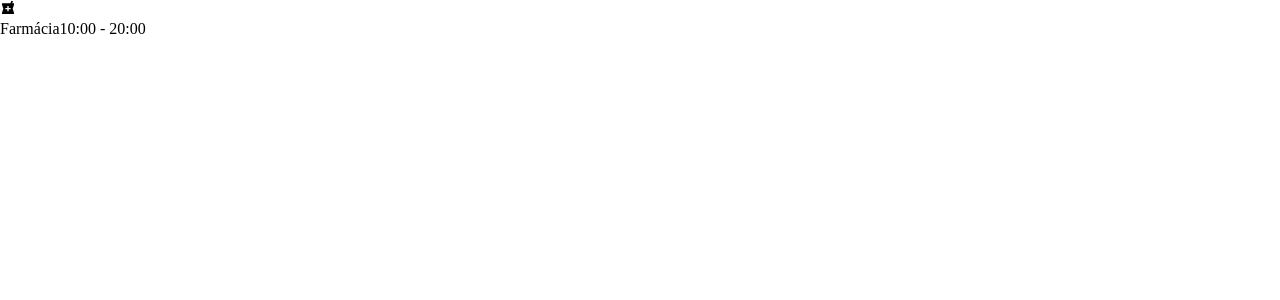
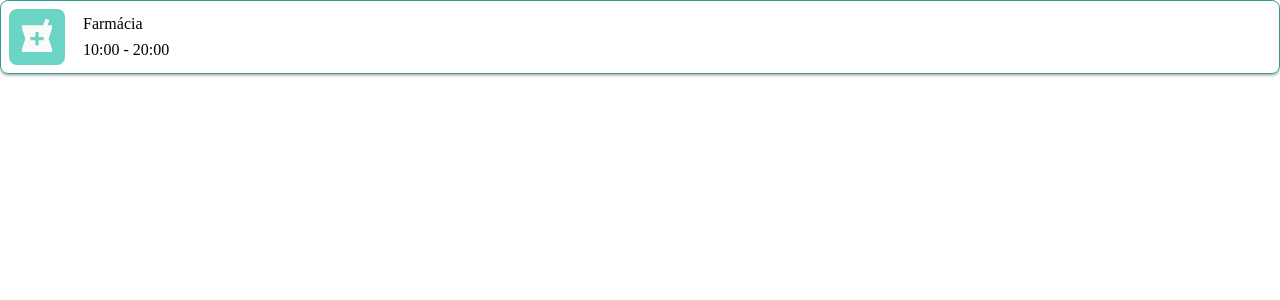
Before and after one commit to CaNeoN28/controle-farmaceutico-frontend, a Next.js app: page /teste in a window 1280 px wide. Shown: the top 300 px of the page. Built offline with nearby package versions, Linux system fonts and the light colour scheme.

Commit message:
Estilizando componente

```diff
--- a/src/components/FarmaciaItem/FarmaciaItem.module.scss
+++ b/src/components/FarmaciaItem/FarmaciaItem.module.scss
@@ -0,0 +1,30 @@
+.item{
+  display: flex;
+  flex-direction: row;
+  align-items: center;
+
+  gap: 18px;
+  padding: 8px;
+
+  border: 1px solid var(--primary-color);
+  border-radius: 8px;
+}
+
+.placeholder{
+  display: flex;
+
+  background-color: var(--secondary-color);
+
+  border-radius: 8px;
+  padding: 8px;
+
+  font-size: 40px;
+  color: var(--white);
+}
+
+.conteudo{
+  display: flex;
+  flex-direction: column;
+
+  gap: 8px;
+}
--- a/src/components/FarmaciaItem/index.tsx
+++ b/src/components/FarmaciaItem/index.tsx
@@ -1,5 +1,6 @@
 import { MdLocalPharmacy } from "react-icons/md";
 import styles from "./FarmaciaItem.module.scss";
+import classNames from "classnames";
 
 interface Props {
   nome: string;
@@ -8,8 +9,12 @@ interface Props {
 }
 
 export default function FarmaciaItem({ informacao, nome, imagem_url }: Props) {
+  const classes = classNames({
+    [styles.item]: true,
+    "box-shadow": true
+  })
   return (
-    <div className={styles.item}>
+    <div className={classes}>
       <div className={styles.imagem}>
         {imagem_url ? (
           <img />
```
